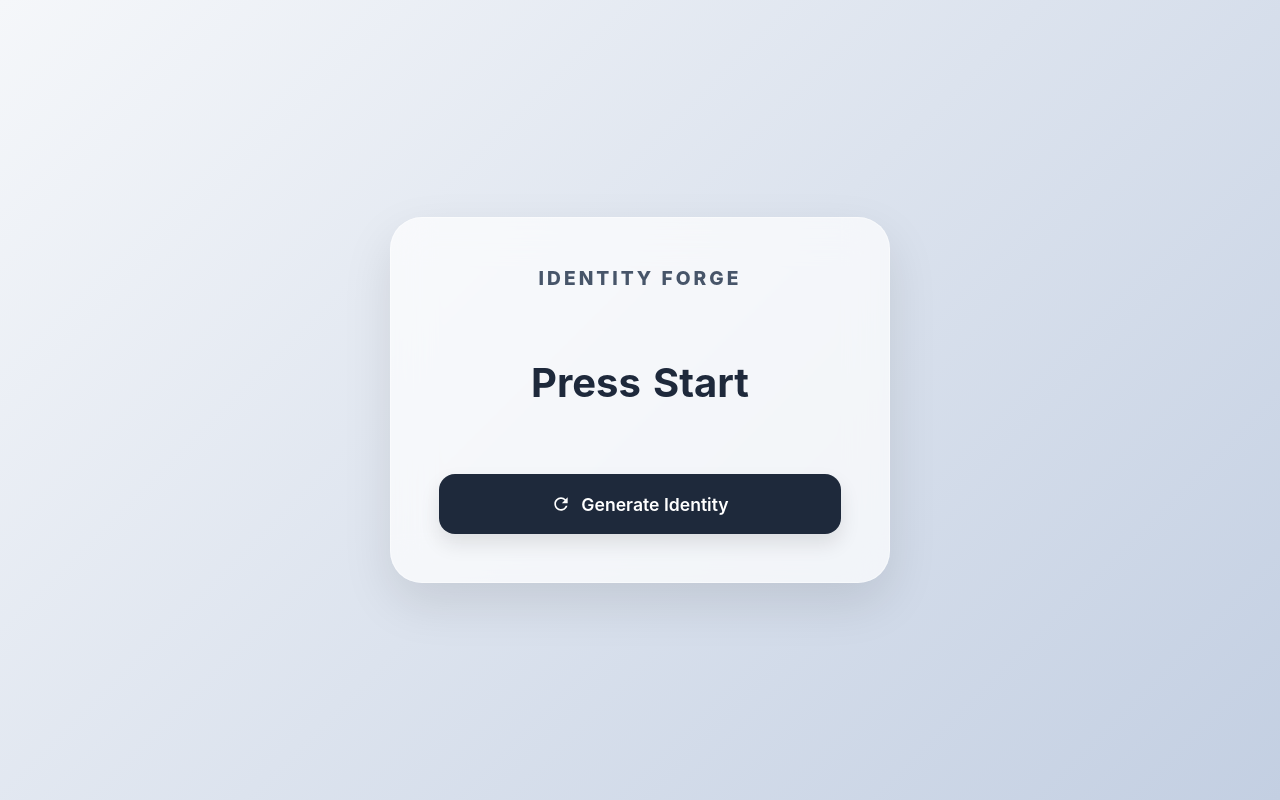
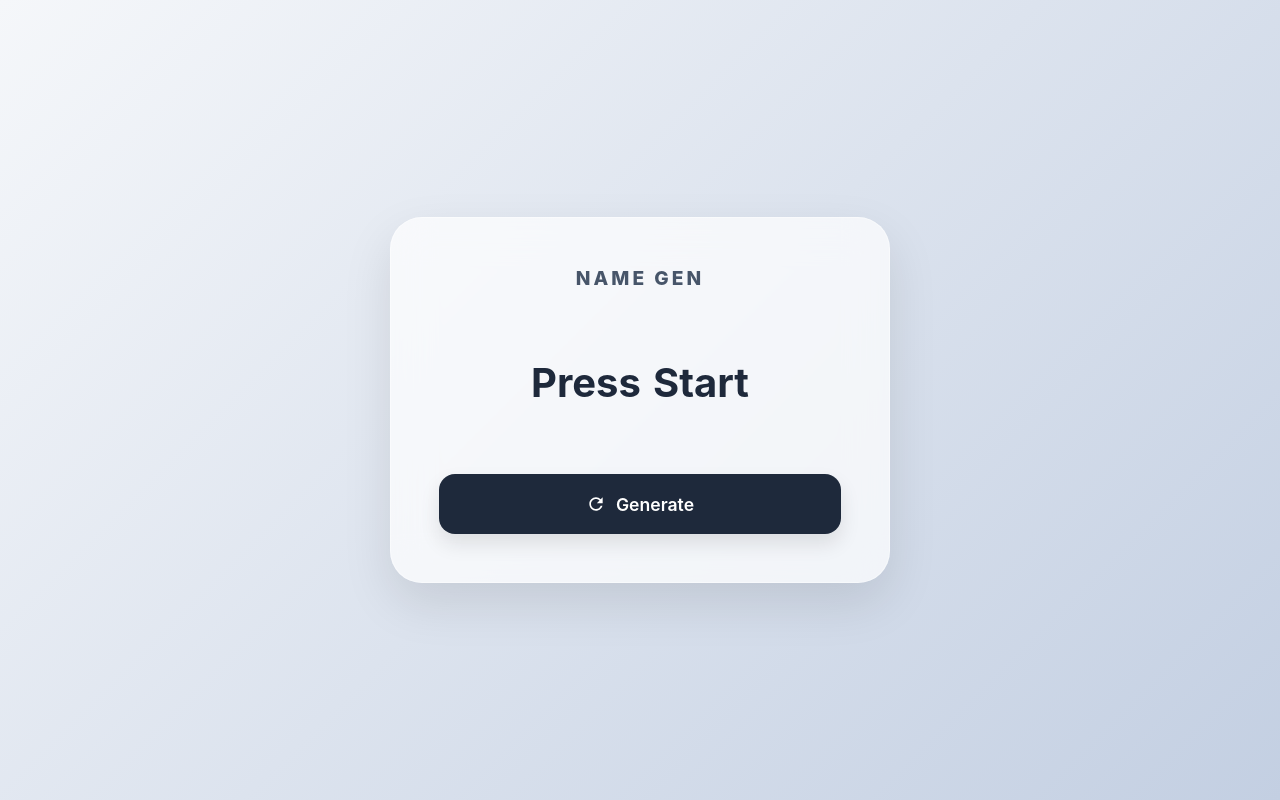
Before and after one commit to realyoking/name, a plain HTML site: page index.html in a window 1280 px wide. Drawn offline with Linux system fonts and the light colour scheme.

Commit message:
Update and rename online_viewer_net.html to index.html

```diff
--- a/online_viewer_net.html
+++ b/index.html
@@ -3,7 +3,7 @@
 <head>
     <meta charset="UTF-8">
     <meta name="viewport" content="width=device-width, initial-scale=1.0">
-    <title>Nexus | Premium Name Gen</title>
+    <title>Name Gen</title>
     <style>
         :root {
             --bg-gradient: linear-gradient(135deg, #f5f7fa 0%, #c3cfe2 100%);
@@ -127,7 +127,7 @@
 <body>
 
     <div class="container">
-        <h1>Identity Forge</h1>
+        <h1>Name Gen</h1>
 
         <div class="display-area">
             <div id="name-output">
@@ -140,7 +140,7 @@
             <svg class="svg-icon" viewBox="0 0 24 24">
                 <path d="M17.65 6.35A7.958 7.958 0 0012 4c-4.42 0-7.99 3.58-7.99 8s3.57 8 7.99 8c3.73 0 6.84-2.55 7.73-6h-2.08c-.82 2.33-3.04 4-5.65 4-3.31 0-6-2.69-6-6s2.69-6 6-6c1.66 0 3.14.69 4.22 1.78L13 11h7V4l-2.35 2.35z"/>
             </svg>
-            Generate Identity
+            Generate
         </button>
     </div>
 
```
